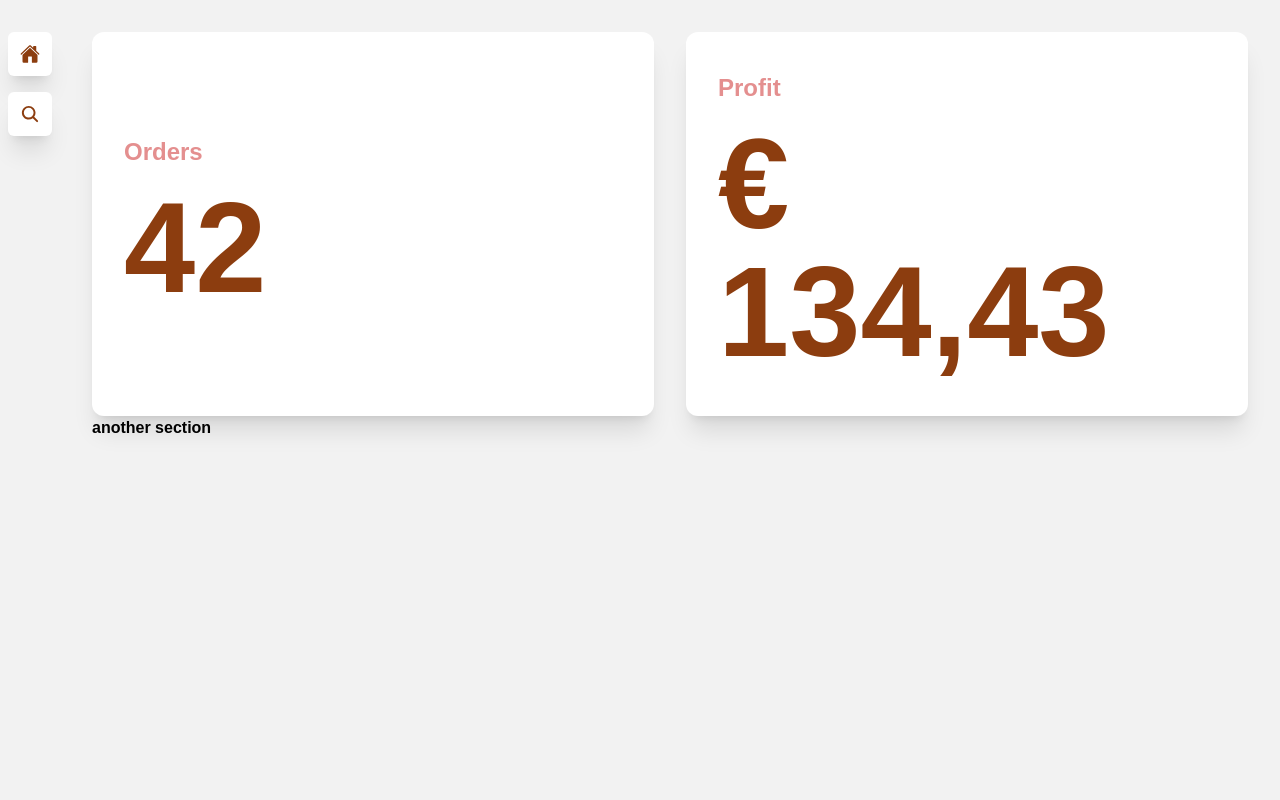
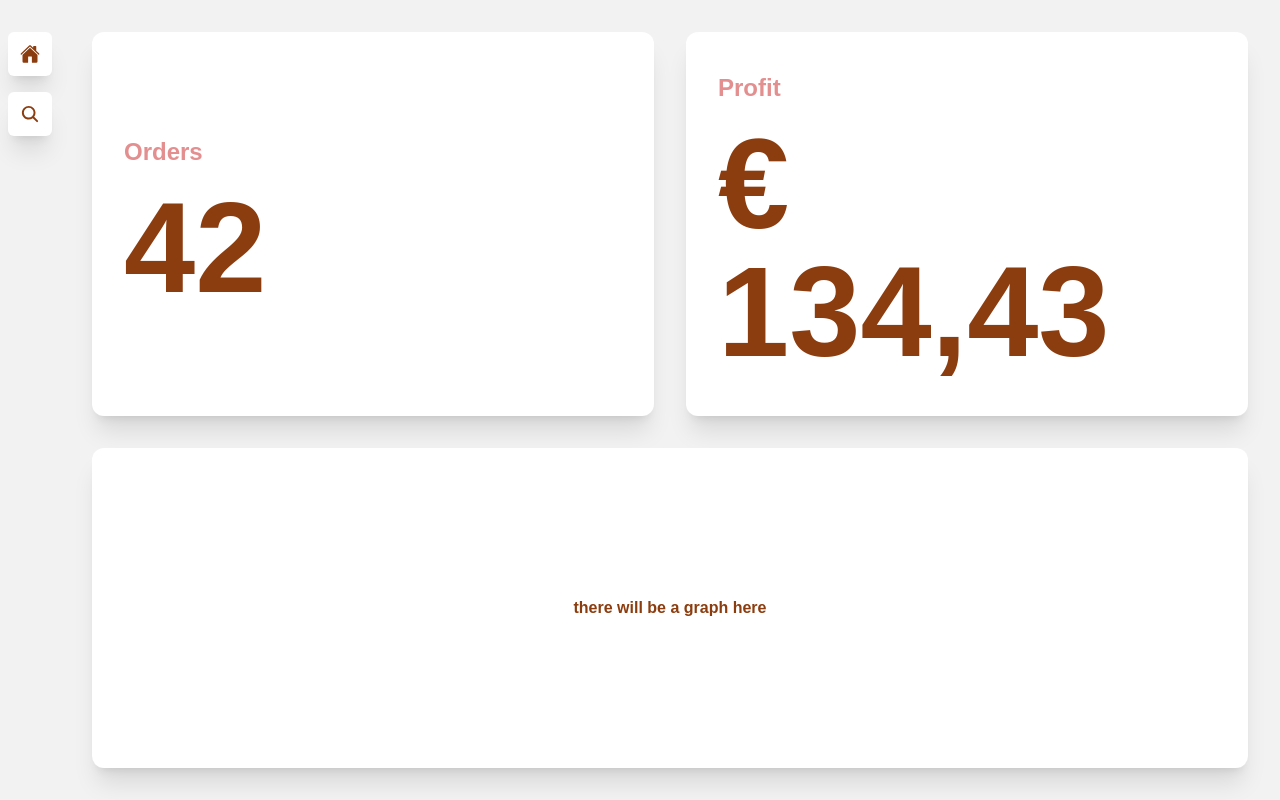
Before and after one commit to dffrs/purchase-tracker, a React (Vite) app in the folder fe/: page /home in a window 1280 px wide. Built offline with nearby package versions, Linux system fonts and the light colour scheme.

Commit message:
feat: added placeholder for graph (home page)

```diff
--- a/fe/src/pages/home.tsx
+++ b/fe/src/pages/home.tsx
@@ -2,7 +2,7 @@ import { FunctionComponent } from "react";
 
 export const Home: FunctionComponent = () => {
   return (
-    <div className="h-full w-full grid grid-flow-row grid-rows-[auto,1fr]">
+    <div className="h-full w-full grid grid-flow-row grid-rows-[auto,1fr] gap-y-8">
       <ul className="grid grid-cols-2 gap-x-8 h-96">
         <li className="rounded-xl bg-secondary shadow-xl">
           <span className="flex flex-col gap-y-4 justify-center items-start h-full p-8">
@@ -17,7 +17,9 @@ export const Home: FunctionComponent = () => {
           </span>
         </li>
       </ul>
-      <div>another section</div>
+      <div className="rounded-xl bg-secondary shadow-xl flex justify-center items-center">
+        <p className="text-pop">there will be a graph here</p>
+      </div>
     </div>
   );
 };
```
